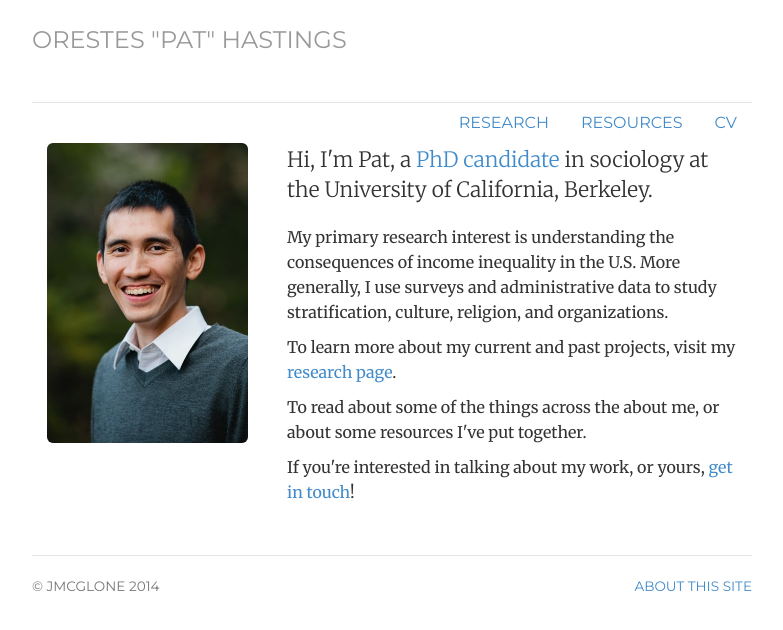
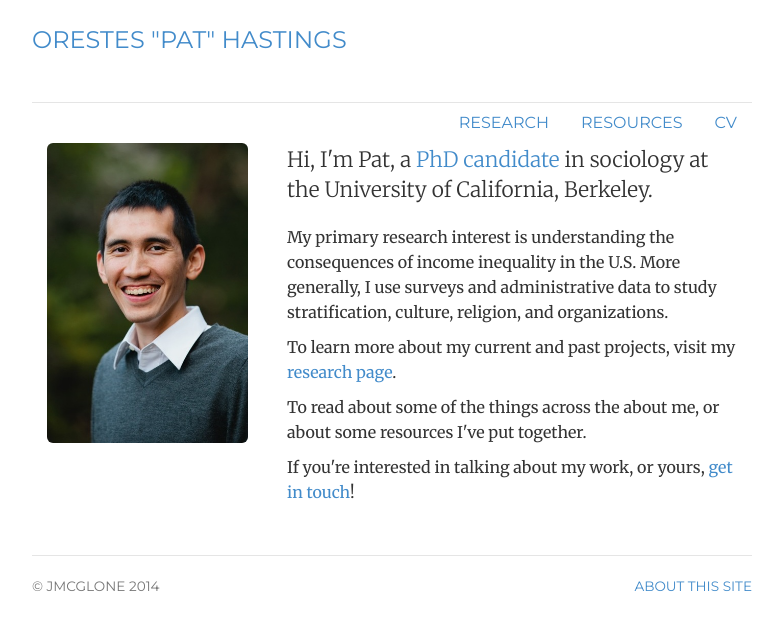
Before and after one commit to ophastings/ophastings.github.io, a Jekyll site: the page built from index.html, in a window 1280 px wide. Shown: the top 630 px of the page, without its empty margins (248-1031 px from the left). Built offline with Jekyll 4.4.1, drawn with Linux system fonts in a browser that asks for light colours.

Commit message:
Update header.html

```diff
--- a/_includes/header.html
+++ b/_includes/header.html
@@ -1,5 +1,5 @@
 <div class="header">
-	<h3 class="text-muted"><a href="/">Orestes "Pat" Hastings</a></h3>
+	<h3 ><a href="/">Orestes "Pat" Hastings</a></h3>
 	<br/>
 	<ul class="nav nav-pills pull-right">
 		<!-- <li class="{{ page.projects }}"><a href="/projects" title="Projects">Projects</a></li> -->
```
